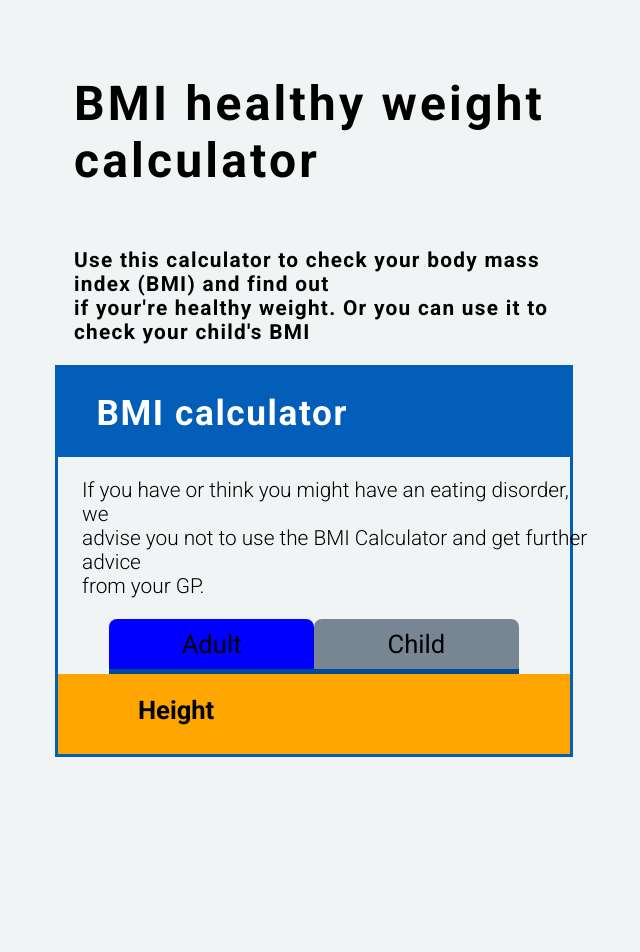
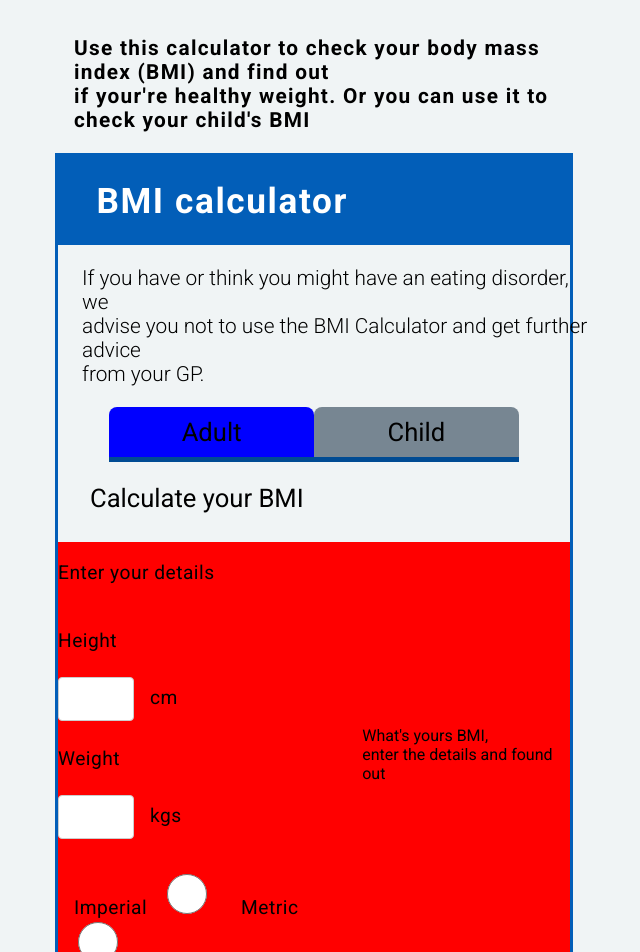
Before and after one commit to lukanogaj/bmi, a React (Create React App) app: page / in a window 1280 px wide. Shown: the top 952 px of the page, without its empty margins (326-966 px from the left). Before the commit the page ends 800 px from the top, so only its background shows below. Built offline with nearby package versions, Linux system fonts and the light colour scheme.

Commit message:
working on html css

```diff
--- a/src/App.js
+++ b/src/App.js
@@ -2,7 +2,7 @@ import React from 'react';
 import Layout from './components/Layout/Layout';
 import AgeHandler from './components/Age/AgeHandler';
 import Header from './components/Header/Header';
-import MeasurementsUnits from './components/MeasurementsUnits';
+import MeasurementsUnits from './components/MeasurementsUnits/MeasurementsUnits';
 import './App.css';
 
 function App() {
@@ -10,9 +10,8 @@ function App() {
     <div>
       <Layout>
         <Header />
-        <AgeHandler>
-          <MeasurementsUnits />
-        </AgeHandler>
+        <AgeHandler></AgeHandler>
+        {/* <MeasurementsUnits /> */}
       </Layout>
     </div>
   );
--- a/src/components/Age/AgeHandler.jsx
+++ b/src/components/Age/AgeHandler.jsx
@@ -36,15 +36,15 @@ const AgeHandler = (props) => {
         </div>
         {isConfirmed === 'Adult' ? (
           <div className={styles.adultTable}>
-            <h2>Height</h2>
+            <h2>Calculate your BMI</h2>
           </div>
         ) : (
           <div className={styles.childTable}>
-            <h2>Height</h2>
+            <h2>Calculate your BMI</h2>
           </div>
         )}
       </div>
-      {/* <MeasurementsUnits /> */}
+      <MeasurementsUnits />
     </div>
   );
 };
--- a/src/components/Age/AgeHandler.module.css
+++ b/src/components/Age/AgeHandler.module.css
@@ -76,25 +76,27 @@
   display: flex;
   align-items: centre;
   justify-content: centre;
-  background-color: orange;
+  /* background-color: orange; */
 }
 
 .childTable {
-  width: 80%;
-  height: 100px;
+  width: 100%;
+  height: 80px;
   display: flex;
   align-items: centre;
   justify-content: centre;
-  background-color: limegreen;
+  /* background-color: limegreen; */
 }
 
 .adultTable h2 {
   font-size: 1.6rem;
-  padding-left: 5rem;
+  font-weight: 400;
+  padding-left: 2rem;
 }
 .childTable h2 {
   font-size: 1.6rem;
-  padding-left: 5rem;
+  font-weight: 400;
+  padding-left: 2rem;
 }
 
 /* Css for inputs with data of measurements */
--- a/src/components/MeasurementsUnits/MeasurementsUnits.jsx
+++ b/src/components/MeasurementsUnits/MeasurementsUnits.jsx
@@ -11,13 +11,35 @@ const MeasurementsUnits = () => {
   };
   return (
     <div className={styles.measurementsHandler}>
+      <div className={styles.measurementsUnitsHandler}>
         <p>Enter your details</p>
         <form action=''>
+          {/* Inputs for units metric */}
+          <div>
+            <h4>Height</h4>
+            <input type='text' />
+            <label htmlFor=''>cm</label>
+          </div>
+          <div>
+            <h4>Weight</h4>
+            <input type='text' />
+            <label htmlFor=''>kgs</label>
+          </div>
+          {/* Radio buttons for changing units */}
+          <div className={styles.metricKindOf} onClick={metricHandler}>
             <label htmlFor=''>Imperial</label>
             <input type='radio' />
             <label htmlFor=''>Metric</label>
             <input type='radio' />
+          </div>
         </form>
+      </div>
+      <div className={styles.bmiParagraph}>
+        <p>
+          What's yours BMI,
+          <br /> enter the details and found out
+        </p>
+      </div>
     </div>
   );
 };
--- a/src/components/MeasurementsUnits/MeasurementsUnits.module.css
+++ b/src/components/MeasurementsUnits/MeasurementsUnits.module.css
@@ -1,5 +1,60 @@
+/* Css for the form with metric and imperial units */
 .measurementsHandler {
+  display: flex;
+  justify-content: space-evenly;
+  align-items: center;
   background-color: red;
   width: 100%;
-  height: 100px;
 }
+
+.measurementsHandler p {
+  display: block;
+}
+
+.measurementsHandler form {
+  display: flex;
+  flex-direction: column;
+  height: 100%;
+}
+
+.measurementsHandler label {
+  letter-spacing: 0.03rem;
+  font-size: 1.2rem;
+  font-weight: 400;
+  padding-left: 1rem;
+}
+
+.measurementsUnitsHandler {
+  display: flex;
+  flex-direction: column;
+  justify-content: space-around;
+}
+
+.measurementsUnitsHandler p {
+  font-family: inherit;
+  letter-spacing: 0.03rem;
+  font-size: 1.2rem;
+}
+
+.measurementsUnitsHandler h4 {
+  letter-spacing: 0.03rem;
+  font-size: 1.2rem;
+  font-weight: 400;
+}
+
+.measurementsUnitsHandler input {
+  border: 1px solid #ccc;
+  border-radius: 4px;
+  height: 40px;
+  width: 70px;
+}
+/* radio buttons css */
+
+.metricKindOf {
+  margin-top: 2rem;
+}
+
+.metricKindOf input {
+  border: 1px solid #ccc;
+  border-radius: 4px;
+}
```
Lines whose indentation alone changed are shown as unchanged.
